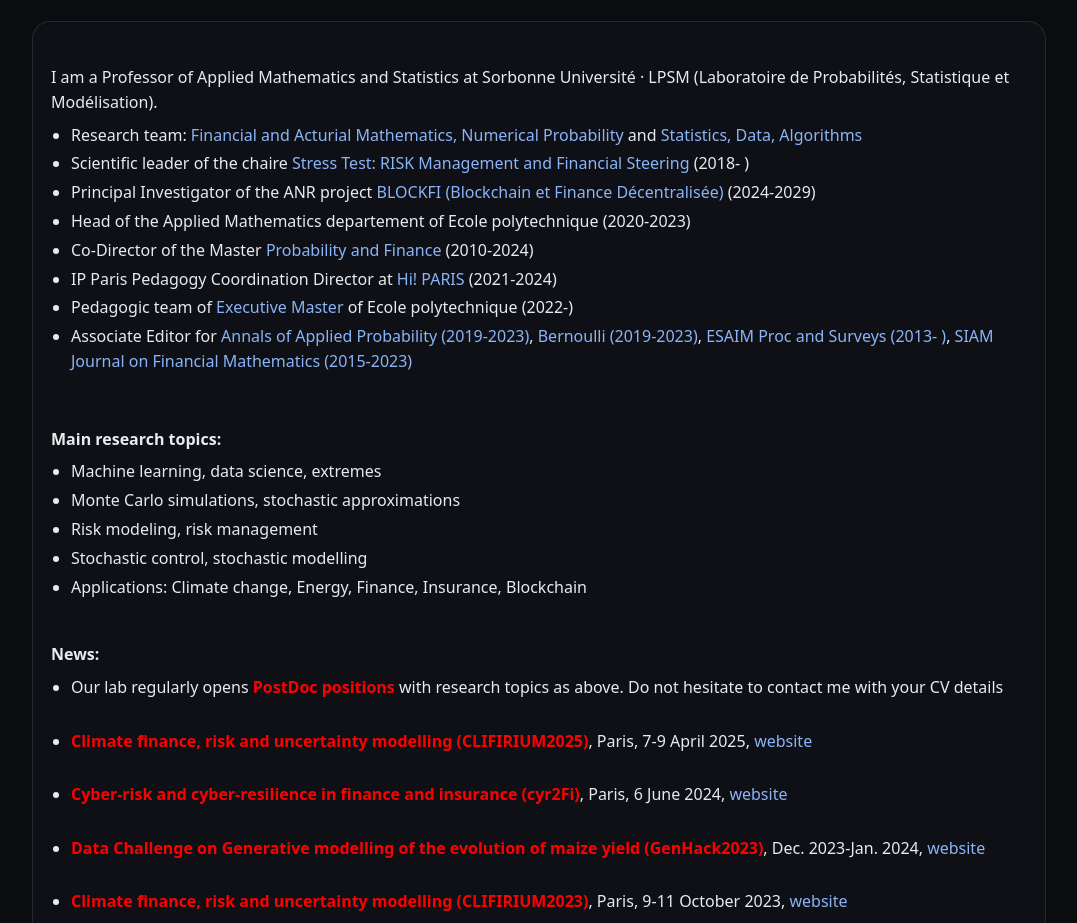
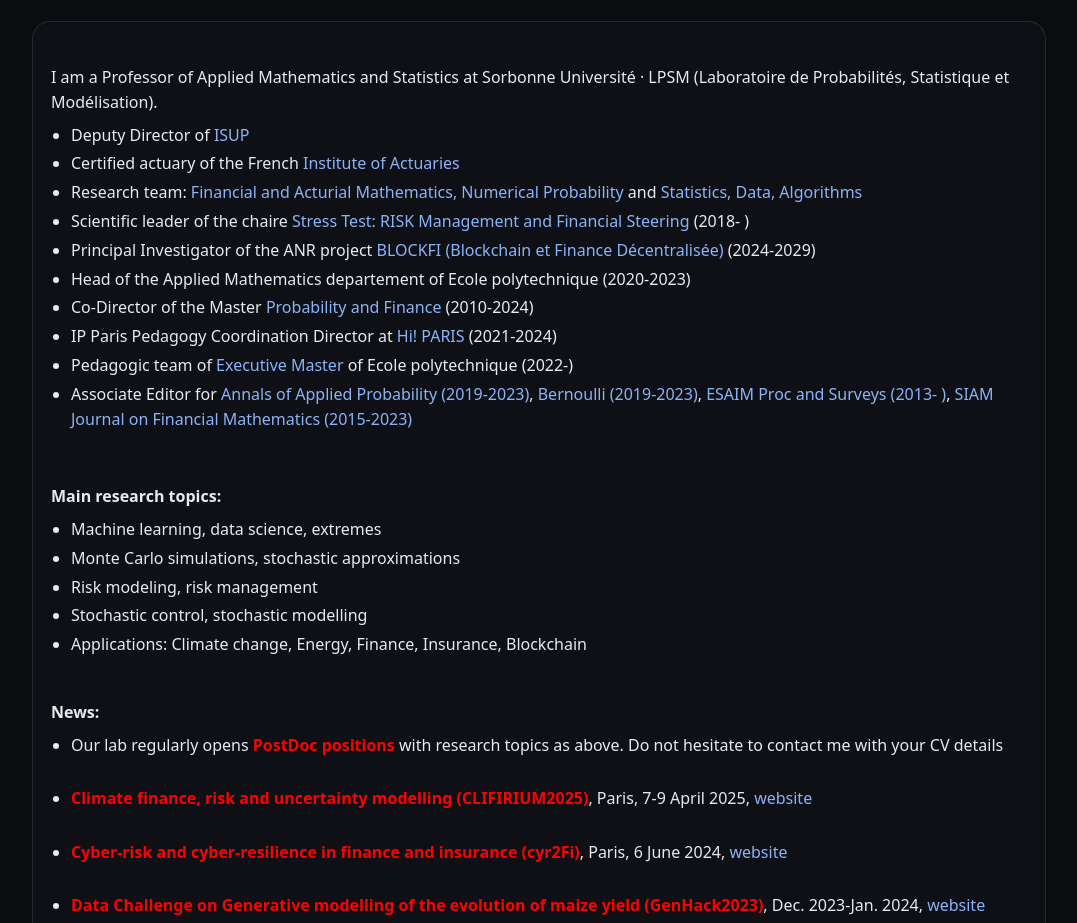
Before and after one commit to emmanuel-gobet/emmanuel-gobet.github.io, a plain HTML site: page index.html in a window 1280 px wide. Shown: the part 805-1728 px from the top of the page, without its empty margins (101-1178 px from the left). Drawn offline with Linux system fonts and the light colour scheme.

Commit message:
Update website

```diff
--- a/index.html
+++ b/index.html
@@ -72,6 +72,8 @@
 
 <br/>I am a Professor of Applied Mathematics and Statistics at Sorbonne Université · LPSM (Laboratoire de Probabilités, Statistique et Modélisation).</div>
 <ul>
+<li>Deputy Director of <a href="https://isup.sorbonne-universite.fr">ISUP</a></li>
+<li>Certified actuary of the French <a href="https://www.institutdesactuaires.com">Institute of Actuaries</a></li>
 <li>Research team: <a href="https://www.lpsm.paris/en/equipes/mathfi/index">Financial and Acturial Mathematics, Numerical Probability</a>
             and <a href="https://www.lpsm.paris/en/equipes/stat/index">Statistics, Data, Algorithms</a> </li>
 <li>Scientific leader of the chaire <a href="http://www.cmap.polytechnique.fr/%7Estresstest/">Stress
```
